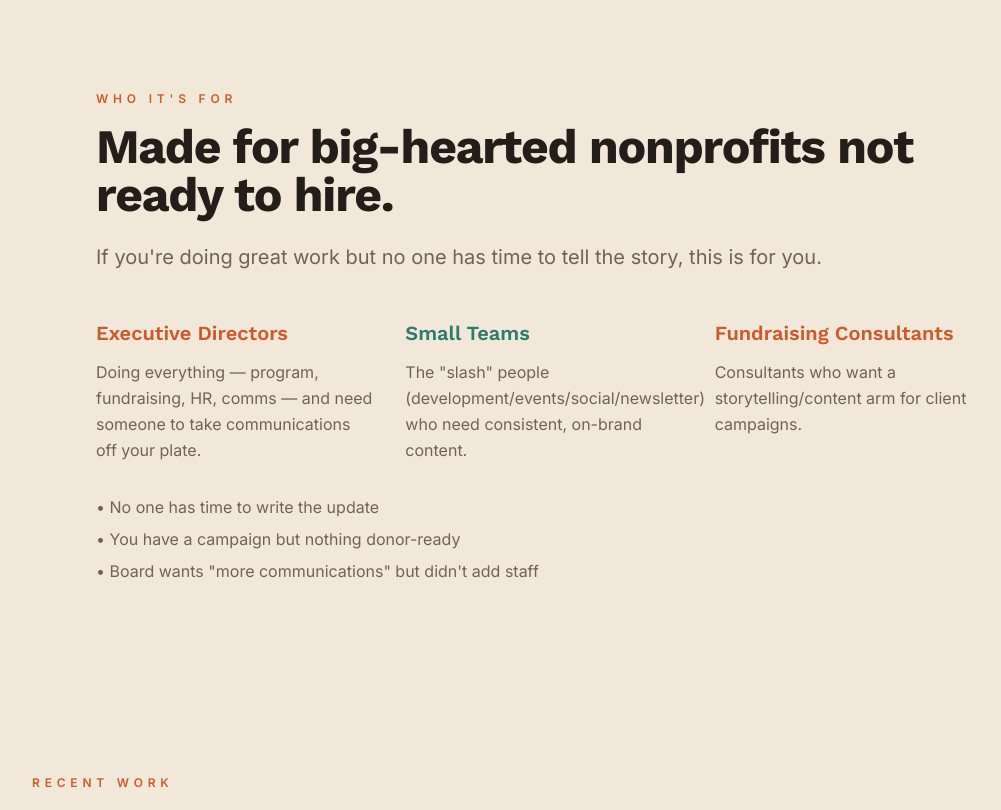
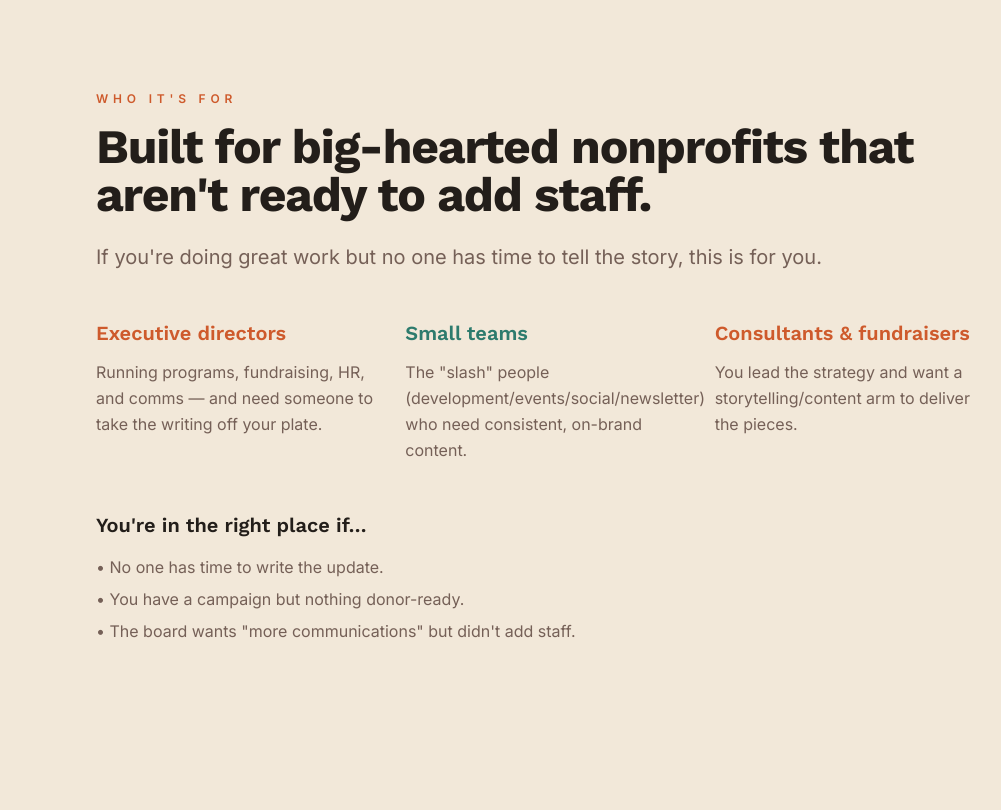
Before and after one commit to scienceontheside/labor-delivery-launchpad, a React (Vite) app: page / in a window 1280 px wide. Shown: the part 720-1530 px from the top of the page, without its empty margins (96-1097 px from the left). Built offline with nearby package versions, Linux system fonts and the light colour scheme; no server answers; the HTML template or start-up script is replaced by a standard one.

Commit message:
Update "Who it's for" section copy

```diff
--- a/src/components/site/Audience.tsx
+++ b/src/components/site/Audience.tsx
@@ -4,36 +4,39 @@ export default function Audience() {
       <div className="max-w-4xl mx-auto">
         <p className="text-xs tracking-[0.4em] uppercase text-accent-orange font-semibold mb-4 font-body">Who It's For</p>
         <h2 className="font-heading text-4xl md:text-5xl font-bold mb-6 text-ink tracking-tight leading-tight">
-          Made for big-hearted nonprofits not ready to hire.
+          Built for big-hearted nonprofits that aren't ready to add staff.
         </h2>
         <p className="font-body text-lg md:text-xl text-muted-foreground mb-12 hidden md:block">
           If you're doing great work but no one has time to tell the story, this is for you.
         </p>
         <div className="space-y-6 md:space-y-0 md:grid md:grid-cols-3 md:gap-8">
           <div className="space-y-3 py-4 md:py-0">
-            <h3 className="font-heading text-xl font-semibold text-accent-orange">Executive Directors</h3>
+            <h3 className="font-heading text-xl font-semibold text-accent-orange">Executive directors</h3>
             <p className="font-body text-muted-foreground leading-relaxed">
-              Doing everything — program, fundraising, HR, comms — and need someone to take communications off your plate.
+              Running programs, fundraising, HR, and comms — and need someone to take the writing off your plate.
             </p>
           </div>
           <div className="space-y-3 py-4 md:py-0">
-            <h3 className="font-heading text-xl font-semibold text-accent-teal">Small Teams</h3>
+            <h3 className="font-heading text-xl font-semibold text-accent-teal">Small teams</h3>
             <p className="font-body text-muted-foreground leading-relaxed">
               The "slash" people (development/events/social/newsletter) who need consistent, on-brand content.
             </p>
           </div>
           <div className="space-y-3 py-4 md:py-0">
-            <h3 className="font-heading text-xl font-semibold text-accent-orange">Fundraising Consultants</h3>
+            <h3 className="font-heading text-xl font-semibold text-accent-orange">Consultants & fundraisers</h3>
             <p className="font-body text-muted-foreground leading-relaxed">
-              Consultants who want a storytelling/content arm for client campaigns.
+              You lead the strategy and want a storytelling/content arm to deliver the pieces.
             </p>
           </div>
         </div>
-        <ul className="mt-8 space-y-2 text-muted-foreground font-body">
-          <li>• No one has time to write the update</li>
-          <li>• You have a campaign but nothing donor-ready</li>
-          <li>• Board wants "more communications" but didn't add staff</li>
-        </ul>
+        <div className="mt-12">
+          <h3 className="font-heading text-xl font-semibold text-ink mb-4">You're in the right place if…</h3>
+          <ul className="space-y-2 text-muted-foreground font-body">
+            <li>• No one has time to write the update.</li>
+            <li>• You have a campaign but nothing donor-ready.</li>
+            <li>• The board wants "more communications" but didn't add staff.</li>
+          </ul>
+        </div>
       </div>
     </section>
   );
```
